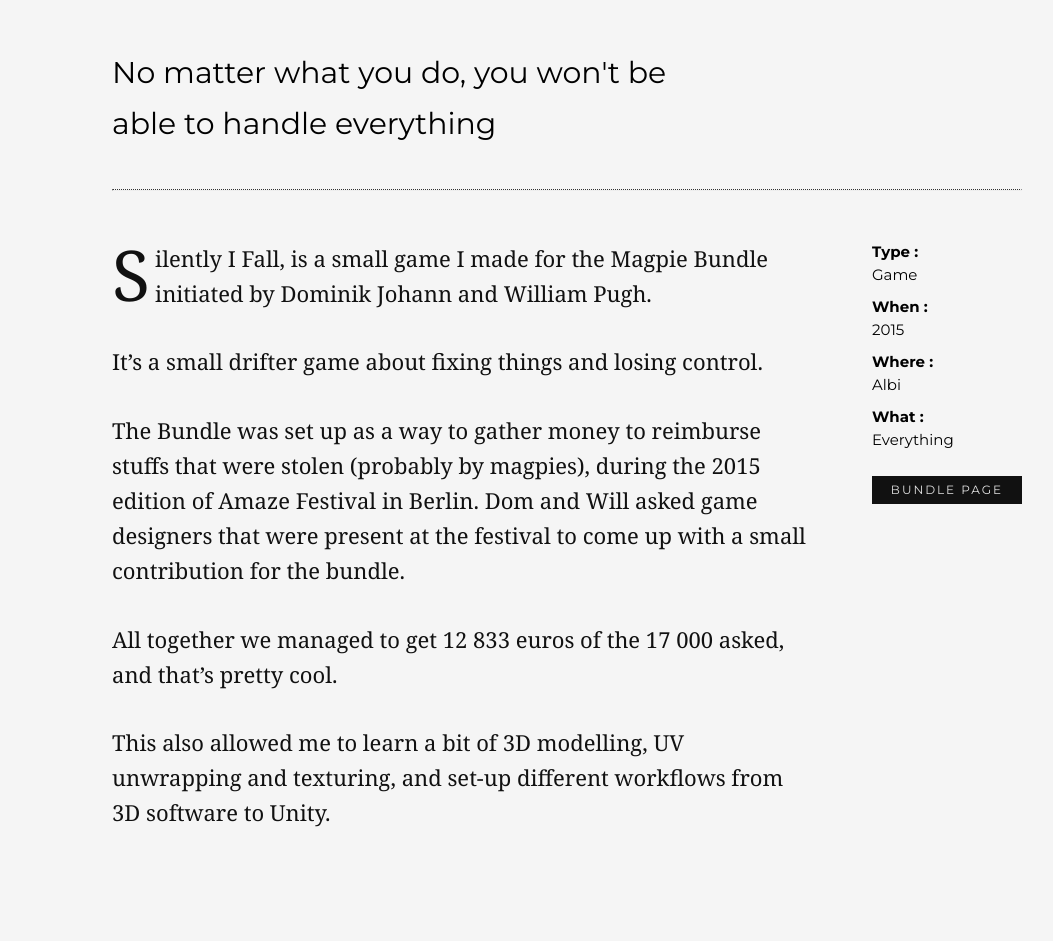
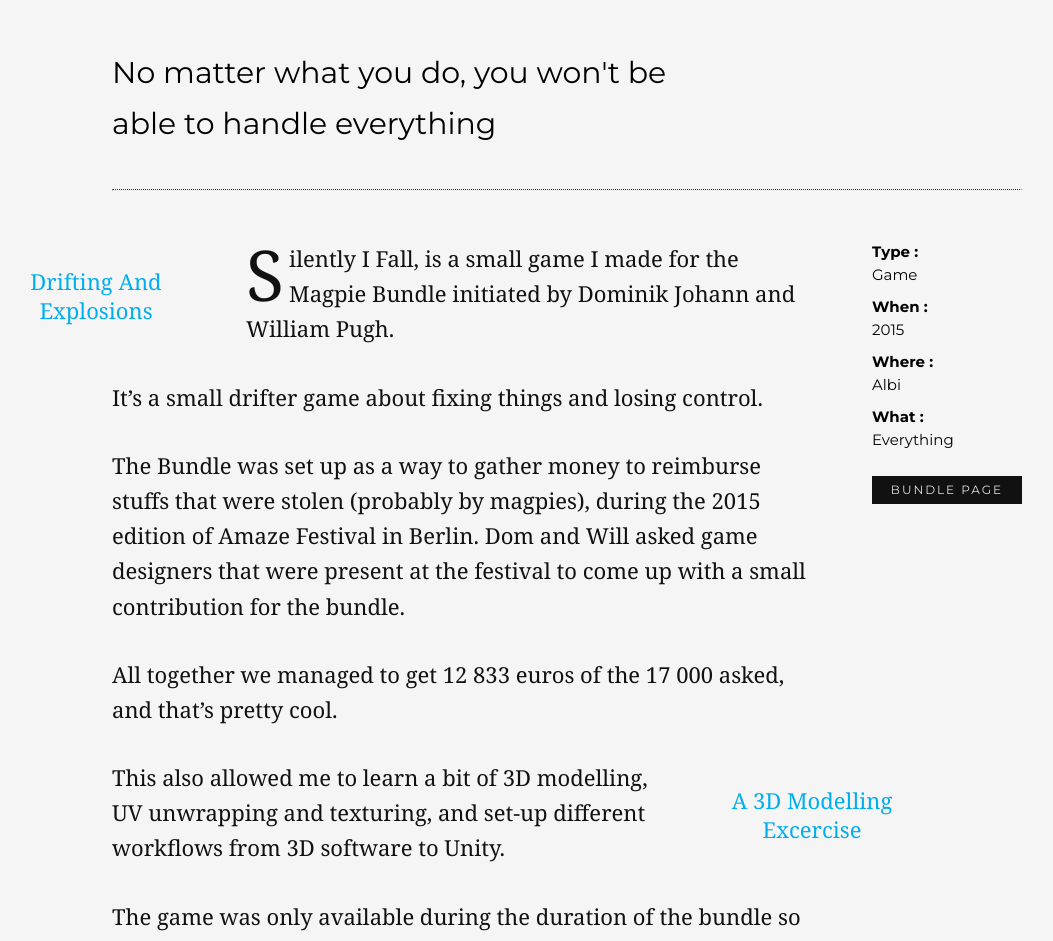
Before and after one commit to ragekit/ragekit.github.io, a Jekyll site: the page built from _posts/2015-06-01-Silently.markdown, in a window 1280 px wide. Shown: the part 1003-1944 px from the top of the page, without its empty margins (73-1126 px from the left). Built offline with Jekyll 4.4.1, drawn with Linux system fonts in a browser that asks for light colours; some of the changed text lies outside the part shown.

Commit message:
silently final

```diff
--- a/_layouts/project.html
+++ b/_layouts/project.html
@@ -41,6 +41,9 @@
   </article>
 
   <div class="media">
+   {% for media in page.externalMedia %}
+    <iframe src={{media}} frameborder="0" allowfullscreen mozallowfullscreen="true" webkitallowfullscreen="true" onmousewheel=""></iframe>
+    {% endfor %}
     {% for media in page.media %}
     <div class="image" style=background-image:url({{ media | prepend : site.baseurl }})>
     </div>
--- a/_posts/2015-06-01-Silently.markdown
+++ b/_posts/2015-06-01-Silently.markdown
@@ -5,13 +5,15 @@
 permalink: silently
 cover: /silently/cover.jpg
 shortDes:  No matter what you do, you won't be able to handle everything
-color: 805A1B
+color: 555555
 what: Everything
 where: Albi
 type: "Game"
 link :
     - name: "Bundle Page"
       url : "https://www.indiegogo.com/projects/the-magpie-collection#/story"
+externalMedia :
+    - https://sketchfab.com/models/d375c45c9b4b409f99769deca9a55b13/embed
 media :
     - /assets/silently/01.jpg
     - /assets/silently/02.jpg
@@ -20,6 +22,8 @@
     - /assets/silently/05.jpg
 ---
 
+
+###Drifting and Explosions
 Silently I Fall, is a small game I made for the Magpie Bundle initiated by Dominik Johann and William Pugh.
 
 It's a small drifter game about fixing things and losing control.
@@ -28,4 +32,7 @@
 
 All together we managed to get 12 833 euros of the 17 000 asked, and that's pretty cool.
 
+####A 3D modelling excercise
 This also allowed me to learn a bit of 3D modelling, UV unwrapping and texturing, and set-up different workflows from 3D software to Unity.
+
+The game was only available during the duration of the bundle so if you didn't purchase it then, it is lost FOREVER !
--- a/css/main.scss
+++ b/css/main.scss
@@ -366,7 +366,9 @@
   // margin-right : auto;
   //padding:50px;
   //padding: 0 20px;
-  div.image{
+
+  div.image, iframe{
+    display:block;
     cursor: pointer; cursor: hand;
     width:100%;
     width:80vw;
@@ -626,7 +628,8 @@
     width:200px;
     white-space:normal;
     //height:35px;
-    line-height:$mainLineHeight;
+    line-height:1.3;
+    text-transform: capitalize;
     text-align:center;
     font-weight:normal;
     color:#00AEEF;
--- a/js/script.js
+++ b/js/script.js
@@ -138,6 +138,7 @@
       var im = imgs[i];
       im.style.height = window.innerHeight - 150 + "px";
     }
+
   }
 
   function scroll() {
```
